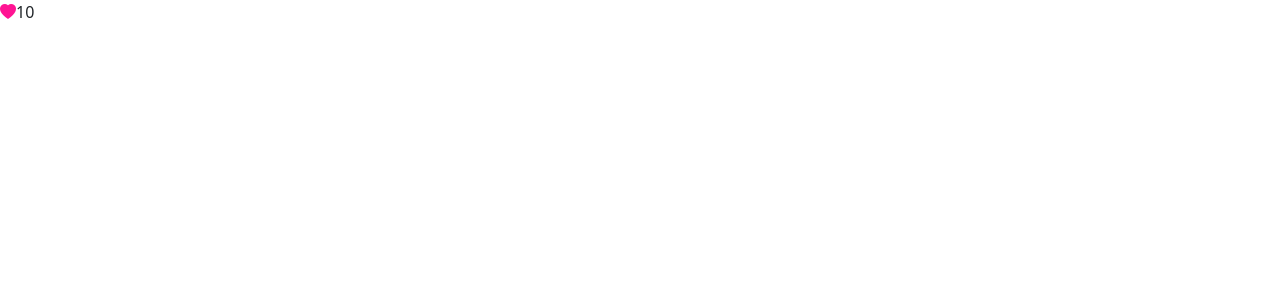
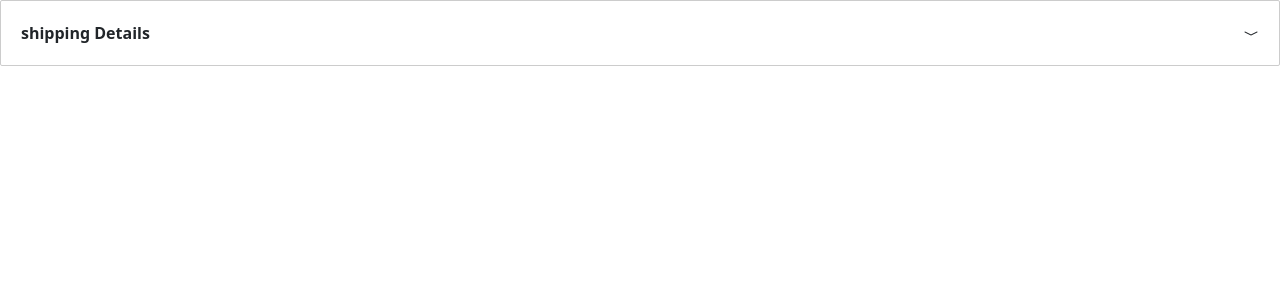
Before and after one commit to coderNet2021/AngularMosh, an Angular app: page / in a window 1280 px wide. Shown: the top 300 px of the page. Built offline with nearby package versions, Linux system fonts and the light colour scheme.

Commit message:
end of section Directives

```diff
--- a/src/app/app.component.html
+++ b/src/app/app.component.html
@@ -3,4 +3,6 @@
   (change)="onFavoriteChanged($event)"
 ></favorite>
 <titlecase></titlecase> -->
-<app-like [likesCount]="tweet.likesCount" [isActive]="tweet.isLiked"></app-like>
+<!-- twitter -->
+<!-- <app-like [likesCount]="tweet.likesCount" [isActive]="tweet.isLiked"></app-like> -->
+<app-zippy title="shipping Details">Shipping Details Content</app-zippy>
--- a/src/app/app.module.ts
+++ b/src/app/app.module.ts
@@ -7,6 +7,7 @@
 import { TitlecaseComponent } from './titlecase/titlecase.component';
 import { TitleCasePipe } from './title-case.pipe';
 import { LikeComponent } from './likeComponentTwitter/like/like.component';
+import { ZippyComponent } from './zippy/zippy.component';
 
 @NgModule({
   declarations: [
@@ -14,7 +15,8 @@
     FavoriteComponent,
     TitlecaseComponent,
     TitleCasePipe,
-    LikeComponent
+    LikeComponent,
+    ZippyComponent
   ],
   imports: [
     BrowserModule,
--- /dev/null
+++ b/src/app/zippy/zippy.component.css
@@ -0,0 +1,21 @@
+.zippy{
+border: 1px solid #ccc;
+border-radius: 2px;
+}
+.zippy-heading{
+font-weight: bold;
+padding : 20px;
+cursor: pointer;
+}
+
+.zippy-body{
+padding : 20px;
+
+}
+
+.expanded{
+  background: pink;
+}
+.bi{
+  float: right;
+}
--- /dev/null
+++ b/src/app/zippy/zippy.component.html
@@ -0,0 +1,15 @@
+<div class="zippy">
+  <div class="zippy-heading" [class.expanded]="isExpanded" (click)="toggle()">
+    {{ title }}
+    <i
+      class="bi"
+      [ngClass]="{
+        'bi-chevron-compact-up': isExpanded,
+        'bi-chevron-compact-down': !isExpanded
+      }"
+    ></i>
+  </div>
+  <div *ngIf="isExpanded" class="zippy-body">
+    <ng-content></ng-content>
+  </div>
+</div>
--- /dev/null
+++ b/src/app/zippy/zippy.component.ts
@@ -0,0 +1,15 @@
+import { Component, Input } from '@angular/core';
+
+@Component({
+  selector: 'app-zippy',
+  templateUrl: './zippy.component.html',
+  styleUrls: ['./zippy.component.css']
+})
+export class ZippyComponent {
+@Input('title') title : string='';
+isExpanded: boolean =false;
+
+toggle(){
+  this.isExpanded=!this.isExpanded;
+}
+}
```
Also changed, not shown: src/app/app.component.ts (+9 -0 lines), 1 other file (tests, documents, lock files or other folders).
